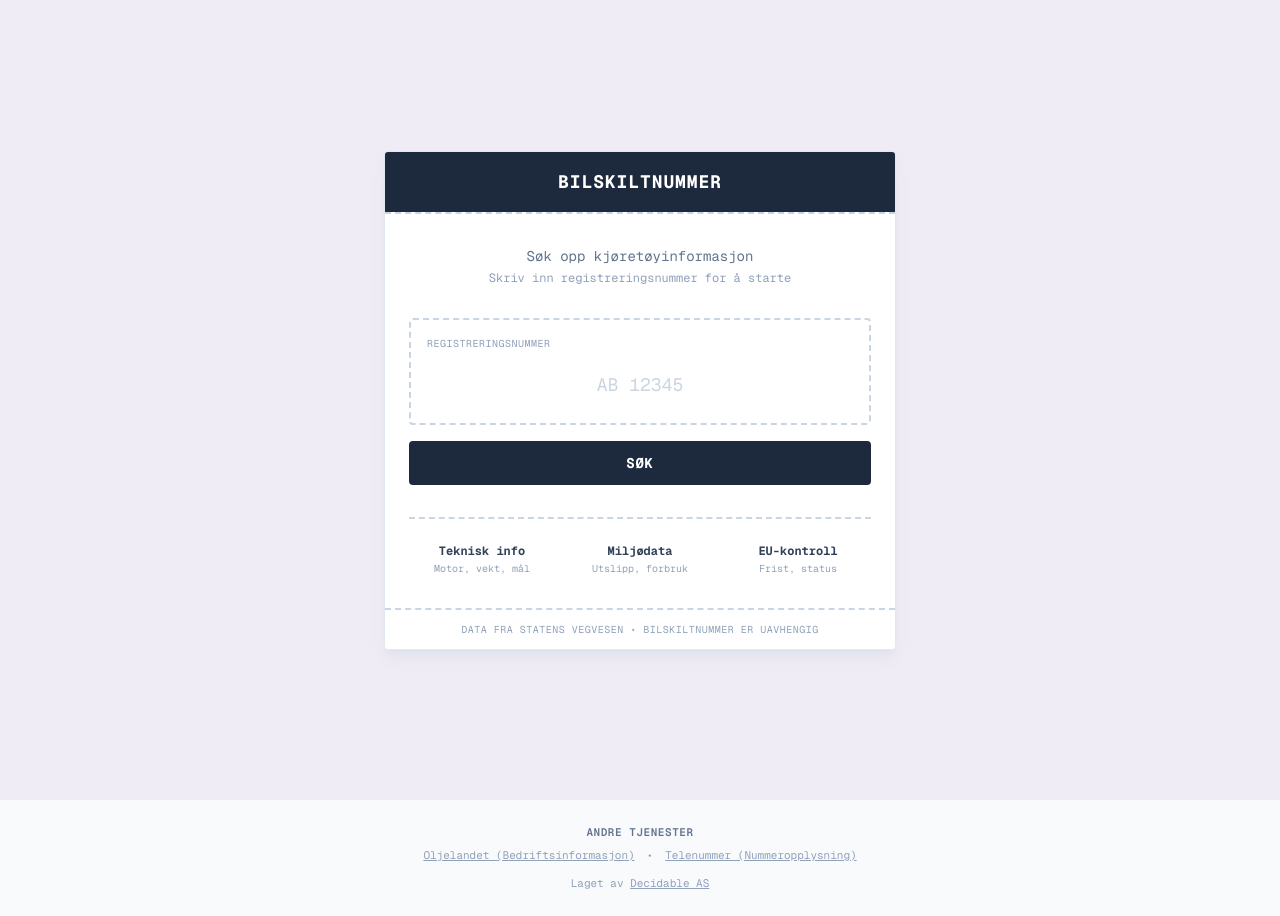
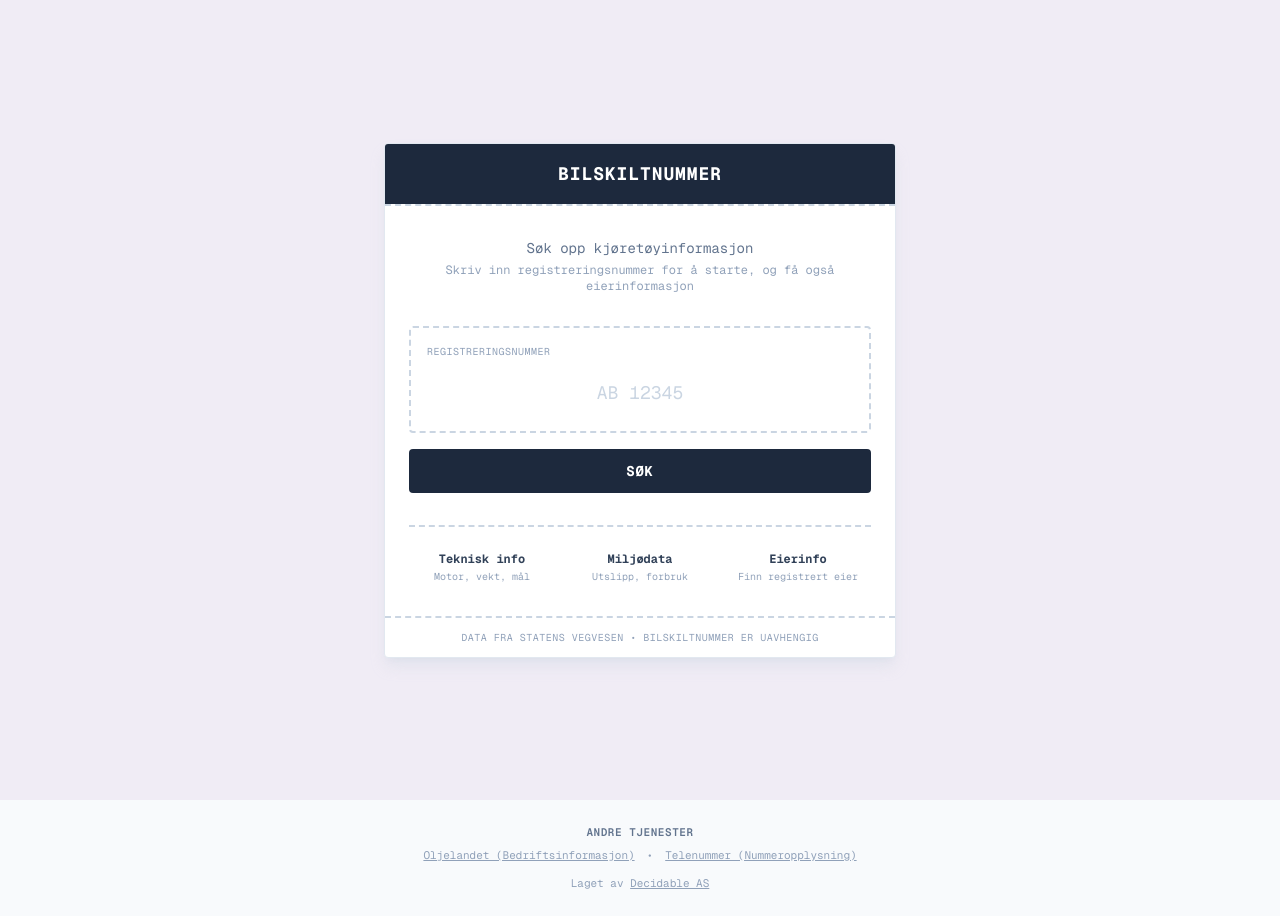
Before and after one commit to Decidable-AS/skiltinfo, a Next.js app: page / in a window 1280 px wide. Built offline with nearby package versions, Linux system fonts and the light colour scheme.

Commit message:
Update homepage copy to mention owner information
- Add owner information hint to the input subtitle
- Replace "EU-kontroll" list item with "Eierinfo" (Find registered owner)

```diff
--- a/src/app/page.tsx
+++ b/src/app/page.tsx
@@ -47,7 +47,7 @@ export default function Home() {
                   Søk opp kjøretøyinformasjon
                 </p>
                 <p className="font-mono text-xs text-slate-400">
-                  Skriv inn registreringsnummer for å starte
+                  Skriv inn registreringsnummer for å starte, og få også eierinformasjon
                 </p>
               </div>
 
@@ -92,7 +92,7 @@ export default function Home() {
                   {[
                     { label: "Teknisk info", desc: "Motor, vekt, mål" },
                     { label: "Miljødata", desc: "Utslipp, forbruk" },
-                    { label: "EU-kontroll", desc: "Frist, status" },
+                    { label: "Eierinfo", desc: "Finn registrert eier" },
                   ].map((item) => (
                     <div key={item.label}>
                       <div className="font-mono text-xs font-bold text-slate-700">{item.label}</div>
```
